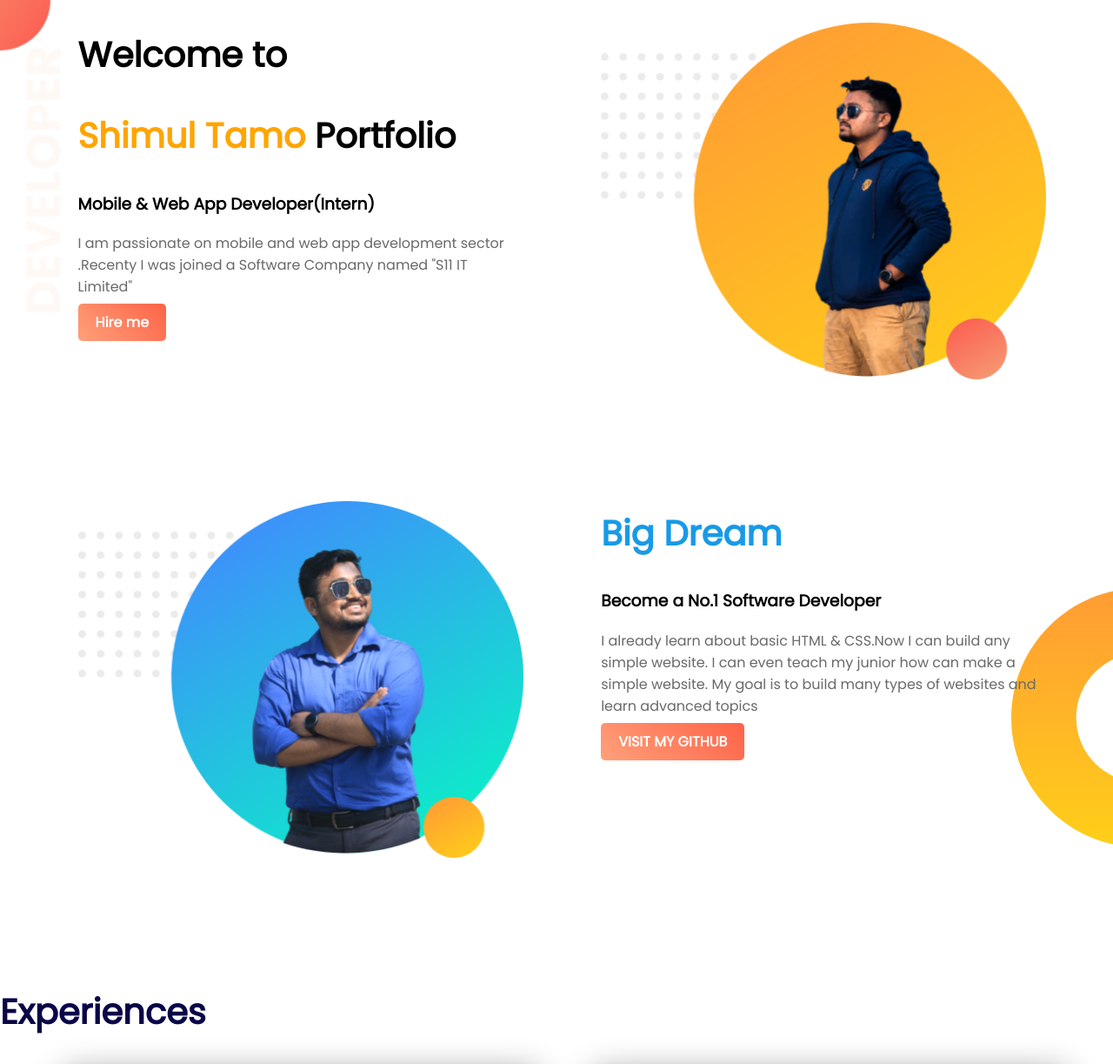
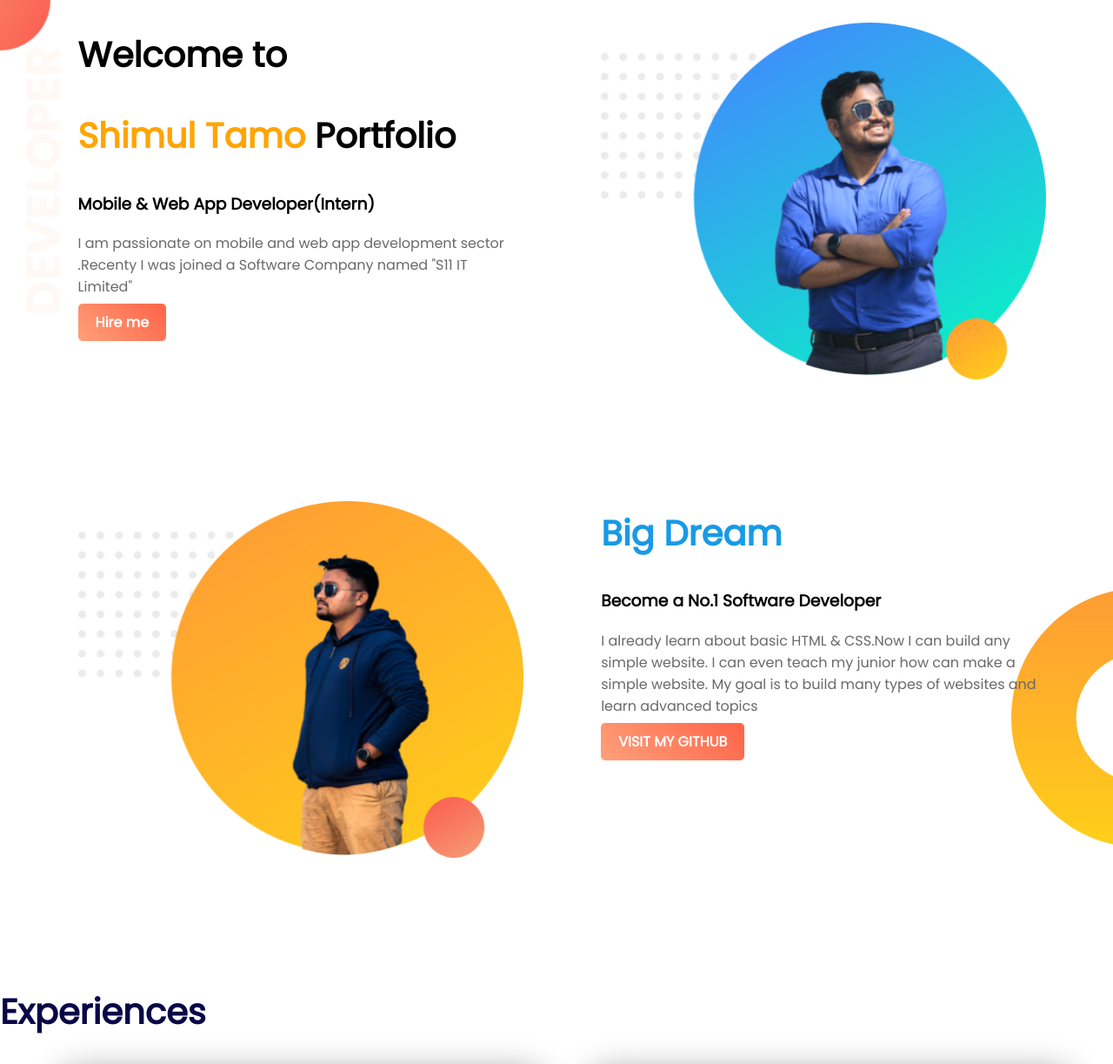
Before and after one commit to shimul53/My-Portfolio, a plain HTML site: page index.html in a window 1280 px wide. Shown: the top 1223 px of the page at 87% size. Drawn offline with Linux system fonts and the light colour scheme.

Commit message:
image name

```diff
--- a/index.html
+++ b/index.html
@@ -20,13 +20,13 @@
     </div>
 
     <div class="half-width">
-        <img src="/images/image 11.png" alt="">
+        <img src="/images/image-10.png" alt="">
     </div>
 
 </section>
 <section class="dream-area">
     <div class="half-width">
-        <img src="/images/image 10.png" alt="">
+        <img src="/images/image-11.png" alt="">
     </div>
     <div class="half-width">
         <h2>Big Dream</h2>
@@ -54,7 +54,7 @@
     </div>
 </section>
 <footer>
-    <p class="footer-name">@Shimul Tamo 2021,all rights reserved.</p>
+    <p >@Shimul Tamo 2021,all rights reserved.</p>
 </footer>
 
 </body>
```
Also changed, not shown: images/image-10.png (renamed from images/image 10.png), images/image-11.png (renamed from images/image 11.png).
